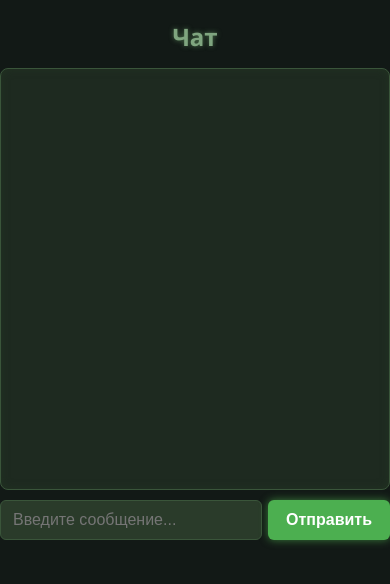
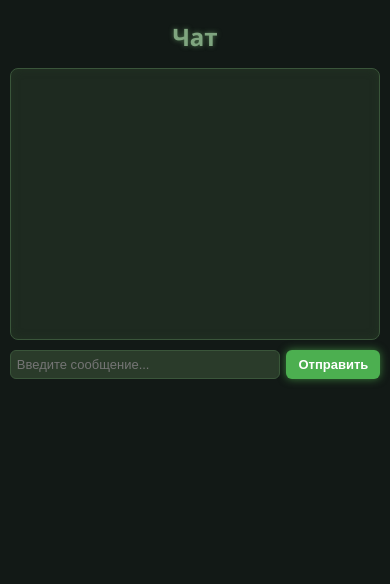
Before and after one commit to Heart-Of-Chornobyl/chatov, a Flask app: page /chat.html in a window 390 px wide. Shown: the top 584 px of the page. Run offline with Flask 3, Linux system fonts and the light colour scheme; the visitor is signed in with stand-in values (Sample User, id 1); some libraries are stand-ins or nearby versions.

Commit message:
Update chat.html

```diff
--- a/templates/chat.html
+++ b/templates/chat.html
@@ -2,6 +2,7 @@
 <html lang="ru">
 <head>
   <meta charset="UTF-8" />
+  <meta name="viewport" content="width=device-width, initial-scale=1.0">
   <title>Чат</title>
   <style>
     body {
@@ -12,12 +13,14 @@
       color: #c1d8c1;
       user-select: none;
     }
+
     h2 {
       text-align: center;
       color: #7fa57f;
       text-shadow: 0 0 5px #4a6f4a;
       margin-bottom: 15px;
     }
+
     #messages {
       border: 1px solid #3a553a;
       height: 400px;
@@ -28,10 +31,12 @@
       border-radius: 8px;
       box-shadow: inset 0 0 8px #223322;
     }
+
     .message {
       margin-bottom: 8px;
       line-height: 1.3;
     }
+
     .username {
       font-weight: 700;
       color: #80c080;
@@ -40,6 +45,7 @@
       user-select: text;
       position: relative;
     }
+
     .reply-btn {
       margin-left: 8px;
       font-size: 12px;
@@ -48,13 +54,16 @@
       user-select: none;
       transition: color 0.3s ease;
     }
+
     .reply-btn:hover {
       color: #7fff7f;
     }
+
     #input-area {
       display: flex;
       gap: 6px;
     }
+
     #input-area input[type="text"] {
       flex-grow: 1;
       padding: 10px 12px;
@@ -65,12 +74,14 @@
       color: #c1d8c1;
       transition: border-color 0.3s ease, background-color 0.3s ease;
     }
+
     #input-area input[type="text"]:focus {
       border-color: #4caf50;
       background: #395039;
       outline: none;
       color: #e1f0e1;
     }
+
     #input-area button {
       padding: 10px 18px;
       font-size: 16px;
@@ -83,23 +94,28 @@
       box-shadow: 0 0 8px #3a7d3a;
       transition: background-color 0.3s ease, box-shadow 0.3s ease;
     }
+
     #input-area button:hover {
       background: #3a8a3a;
       box-shadow: 0 0 12px #4caf50;
     }
+
     /* Скрытый инпут для файлов */
     .hidden-file-input {
       display: none;
     }
+
     /* Ссылка на файл */
     .file-link {
       color: #6fcf70;
       cursor: pointer;
       text-decoration: underline;
     }
+
     .file-link:hover {
       color: #a1e9a1;
     }
+
     /* Для превью изображений */
     .file-image {
       max-width: 200px;
@@ -109,34 +125,48 @@
       border-radius: 6px;
       box-shadow: 0 0 6px #4caf50;
     }
-  /* Индикаторы статуса */
-  .status-indicator {
-    display: inline-block;
-    width: 10px;
-    height: 10px;
-    border-radius: 50%;
-    margin-right: 5px;
-    vertical-align: middle;
+
+    /* Медиазапросы для мобильных устройств */
+    @media screen and (max-width: 768px) {
+      body {
+        width: 95%;
+        margin: 10px auto;
       }
-  .online {
-    background-color: #4caf50;
+
+      #messages {
+        height: 300px;
       }
-  .offline {
-    background-color: #e04c4c;
+
+      .message {
+        font-size: 14px;
       }
-  .status-text {
-    font-weight: 600;
-    font-size: 12px;
-    vertical-align: middle;
-    margin-right: 8px;
+
+      #input-area input[type="text"] {
+        font-size: 14px;
+        padding: 8px;
       }
-  .time-text {
-    font-weight: 600;
-    font-size: 12px;
-    color: #9bc99b;
-    vertical-align: middle;
-    margin-right: 8px;
-    user-select: none;
+
+      #input-area button {
+        font-size: 14px;
+        padding: 8px 15px;
+      }
+    }
+
+    /* Для очень маленьких экранов */
+    @media screen and (max-width: 480px) {
+      #messages {
+        height: 250px;
+      }
+
+      #input-area input[type="text"] {
+        font-size: 13px;
+        padding: 6px;
+      }
+
+      #input-area button {
+        font-size: 13px;
+        padding: 6px 12px;
+      }
     }
   </style>
   <script src="https://cdn.socket.io/4.5.4/socket.io.min.js"></script>
@@ -165,51 +195,16 @@
   // Для хранения ника пользователя, которому отправляем файл
   let fileSendTarget = null;
 
-  // Объект с текущим статусом пользователей, пример:
-  // { 'Alice': 'online', 'Bob': 'offline' }
-  let userStatuses = {};
-
-  // Функция форматирования времени [HH:MM]
-  function formatTime(date) {
-    const h = date.getHours().toString().padStart(2,'0');
-    const m = date.getMinutes().toString().padStart(2,'0');
-    return `[${h}:${m}]`;
-  }
-
   function addMessage(msg) {
     const div = document.createElement('div');
     div.className = 'message';
-
-    // Время — текущее время при получении сообщения (локальное)
-    const timeSpan = document.createElement('span');
-    timeSpan.className = 'time-text';
-    timeSpan.textContent = formatTime(new Date());
-
-    // Индикатор статуса
-    const statusSpan = document.createElement('span');
-    statusSpan.className = 'status-indicator';
-
-    // Текст статуса [online]/[offline]
-    const statusTextSpan = document.createElement('span');
-    statusTextSpan.className = 'status-text';
-
-    const status = userStatuses[msg.user];
-    if (status === 'online') {
-      statusSpan.classList.add('online');
-      statusTextSpan.textContent = '[online]';
-      statusTextSpan.style.color = '#4caf50';
-    } else {
-      statusSpan.classList.add('offline');
-      statusTextSpan.textContent = '[offline]';
-      statusTextSpan.style.color = '#e04c4c';
-    }
 
     const usernameSpan = document.createElement('span');
     usernameSpan.textContent = msg.user;
     usernameSpan.className = 'username';
     usernameSpan.title = 'Нажмите, чтобы ответить или отправить файл';
 
-    // Клик на ник — выбор файла для отправки
+    // При клике на ник — открываем выбор файла для отправки
     usernameSpan.addEventListener('click', () => {
       fileSendTarget = msg.user;
       fileInput.click();
@@ -218,19 +213,17 @@
     const replyBtn = document.createElement('span');
     replyBtn.textContent = '[Ответить]';
     replyBtn.className = 'reply-btn';
-    replyBtn.addEventListener('click', () => {
+
+    function onReplyClick() {
       input.value = '@' + msg.user + ', ';
       input.focus();
-    });
+    }
+    replyBtn.addEventListener('click', onReplyClick);
 
-    // Добавляем все в div сообщения: время, статус, текст статуса, ник, кнопка ответить
-    div.appendChild(timeSpan);
-    div.appendChild(statusSpan);
-    div.appendChild(statusTextSpan);
     div.appendChild(usernameSpan);
     div.appendChild(replyBtn);
 
-    // Если файл — показываем превью или ссылку для скачивания
+    // Если это файл — показываем ссылку или изображение с возможностью скачать
     if (msg.file) {
       const mimeType = msg.file.type || '';
 
@@ -259,7 +252,7 @@
         div.appendChild(a);
       }
     } else {
-      // Обычный текст
+      // Обычное текстовое сообщение
       const textSpan = document.createElement('span');
       textSpan.textContent = ': ' + msg.text;
       div.appendChild(textSpan);
@@ -269,13 +262,6 @@
     messagesDiv.scrollTop = messagesDiv.scrollHeight;
   }
 
-  // Обновляем статус пользователей
-  socket.on('user_statuses', (statuses) => {
-    userStatuses = statuses;
-    // Чтобы при изменении статуса, обновить уже показанные сообщения — можно перерисовать,
-    // но это просто пример, сейчас статусы обновятся только при новых сообщениях
-  });
-
   socket.on('load_messages', msgs => {
     messagesDiv.innerHTML = '';
     msgs.forEach(addMessage);
@@ -283,6 +269,7 @@
 
   socket.on('new_message', addMessage);
 
+  // Принимаем файлы
   socket.on('new_file', msg => {
     addMessage({
       user: msg.user,
@@ -308,6 +295,7 @@
     }
   });
 
+  // Обработка выбора файла
   fileInput.addEventListener('change', () => {
     const file = fileInput.files[0];
     if (!file) return;
@@ -315,6 +303,7 @@
     const reader = new FileReader();
 
     reader.onload = () => {
+      // Отправляем объект с информацией о файле и base64 содержимым
       socket.emit('send_file', {
         toUser: fileSendTarget,
         filename: file.name,
```
Lines whose indentation alone changed are shown as unchanged.
